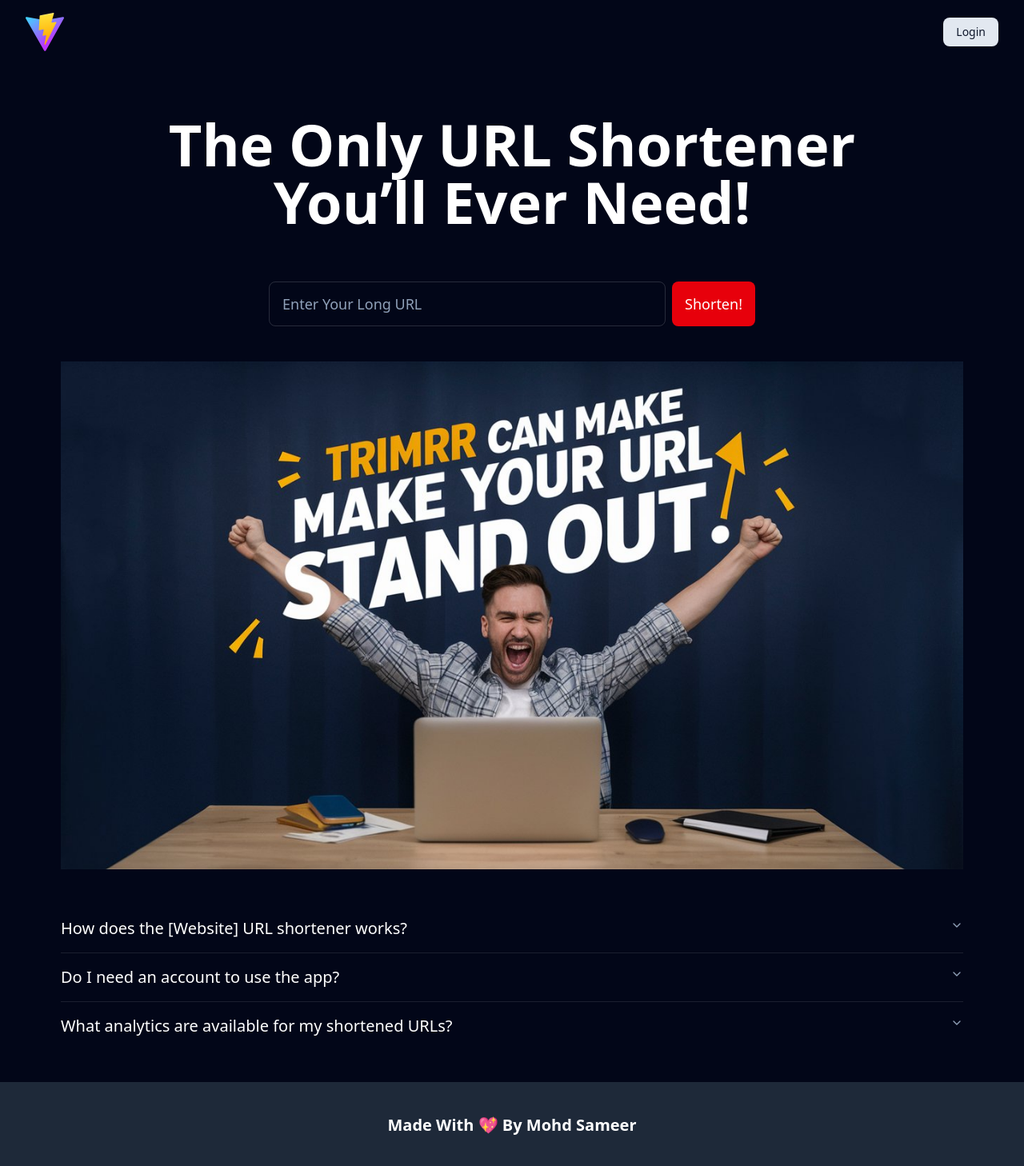
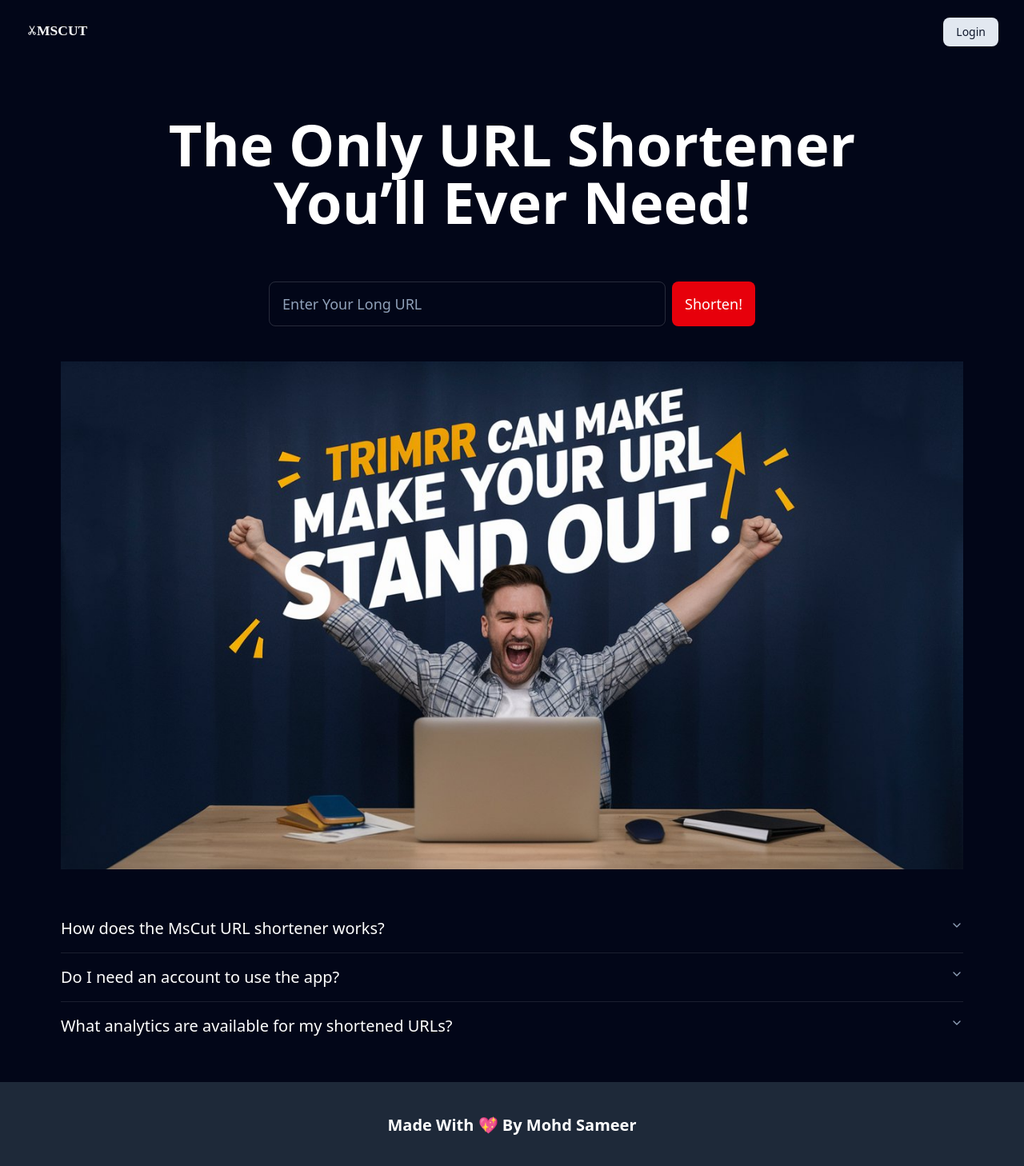
Before and after one commit to ma3llim007/mscut, a React (Vite) app in the folder frontend/: page / in a window 1280 px wide. Shown: the top 1458 px of the page at 80% size. Built offline with nearby package versions, Linux system fonts and the light colour scheme; no server answers.

Commit message:
add custom logo and update header and landing page references

```diff
--- a/frontend/src/components/Header.jsx
+++ b/frontend/src/components/Header.jsx
@@ -31,7 +31,7 @@
     return (
         <nav className="py-4 flex justify-between items-center container mx-auto px-4 sm:px-6 lg:px-8">
             <Link to={"/"}>
-                <img src="/vite.svg" className="h-12" alt="Logo Image" />
+                <img src="/logo.svg" className="h-12" alt="Logo Image" />
             </Link>
             <div>
                 {!isAuthenticated ? (
--- a/frontend/src/pages/Landing.jsx
+++ b/frontend/src/pages/Landing.jsx
@@ -29,7 +29,7 @@
             <img src="/banner.jpeg" alt="Banner Image" className="w-full my-11 md:px-11" />
             <Accordion type="multiple" collapsible="true" className="w-full md:px-11">
                 <AccordionItem value="item-1" key="item-1">
-                    <AccordionTrigger className="text-xl">How does the [Website] URL shortener works?</AccordionTrigger>
+                    <AccordionTrigger className="text-xl">How does the MsCut URL shortener works?</AccordionTrigger>
                     <AccordionContent className="text-lg">
                         When you enter a long URL, our system generates a shorter version of that URL. This shortened URL redirects to the original long URL when accessed.
                     </AccordionContent>
```
Also changed, not shown: frontend/public/logo.svg (added).
